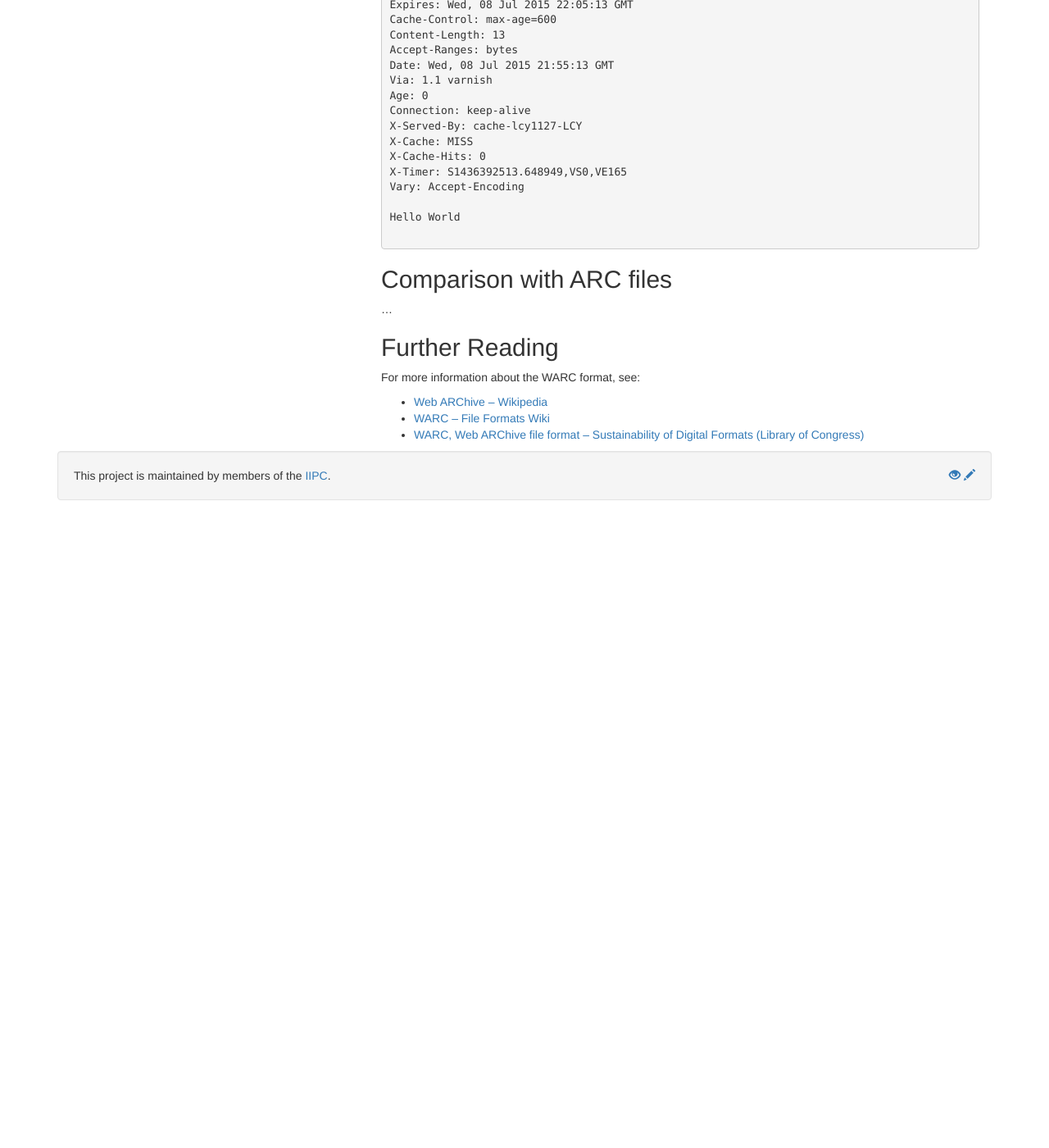
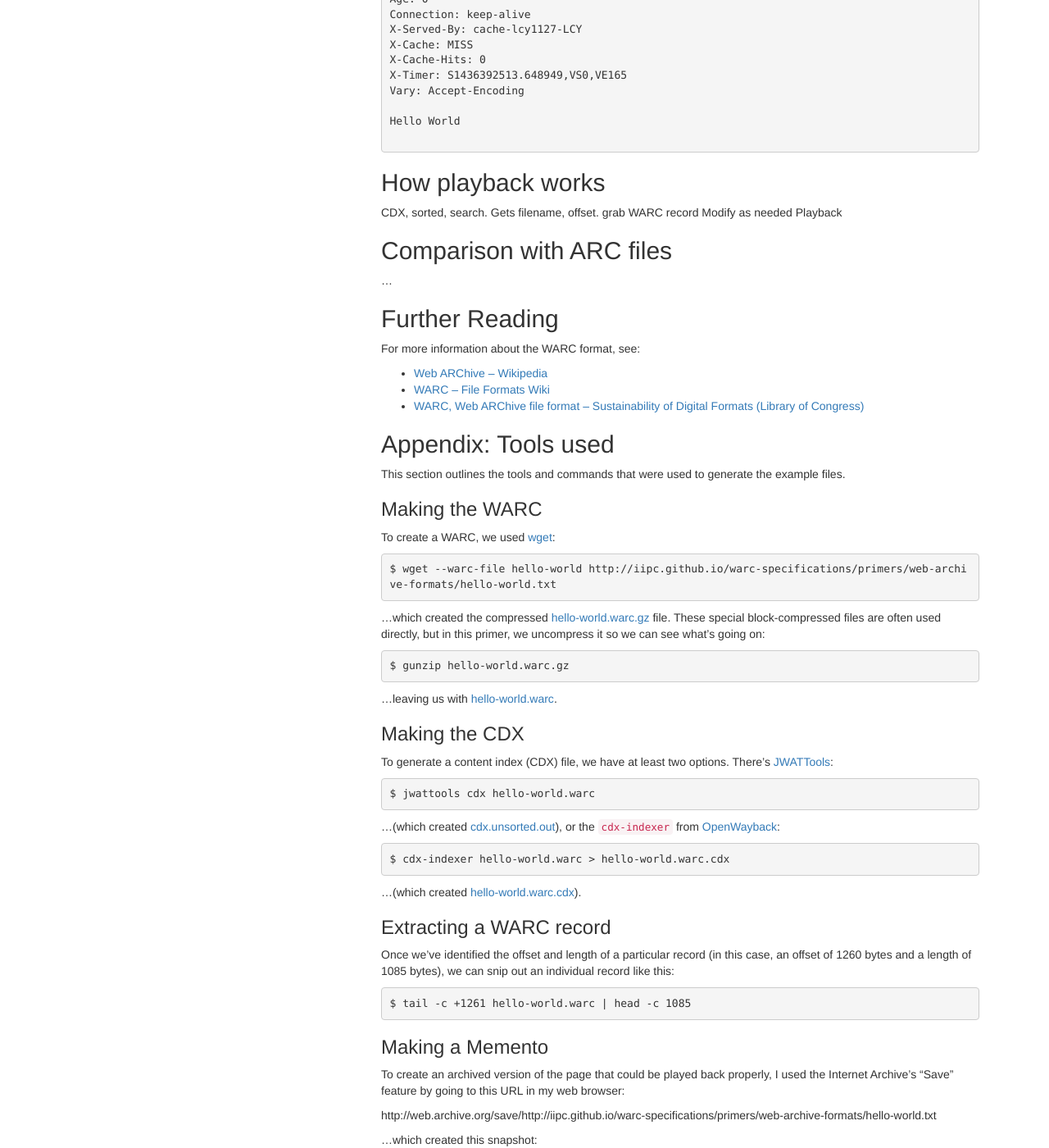
Before and after one commit to iipc/warc-specifications, a Jekyll site: the page built from primers/web-archive-formats/index.md, in a window 1280 px wide and 1400 px high, scrolled down 1196 px. Shown: the whole window at 82% size. Built offline with Jekyll 4.4.1, drawn with Linux system fonts in a browser that asks for light colours; nearby versions of some CDN libraries; before the commit the page ends 1826 px from its top, so only the background shows below that; some of the changed text lies outside the part shown.

Commit message:
Added CDX format from IA.

````diff
--- a/_includes/_issues.md
+++ b/_includes/_issues.md
@@ -1,3 +1,4 @@
+{% if page.type == "strand" %}
   <div class="panel panel-default" id="issues_panel">
     <div class="panel-heading">
       <h3 class="panel-title nocount">
@@ -5,6 +6,7 @@
       </h3>
     </div>
     <div class="panel-body">
+}
 
 <script src="https://ajax.googleapis.com/ajax/libs/jquery/1.11.2/jquery.min.js"></script>
 <div id="github-issues-widget"></div>
@@ -58,3 +60,4 @@
 };
 GithubIssuesWidget.go();
 </script>
+{% endif %}
--- a/primers/web-archive-formats/index.md
+++ b/primers/web-archive-formats/index.md
@@ -28,8 +23,8 @@
 WARC-Type: resource
 ~~~
 
-Building a content index (CDX) file
------------------------------------
+Finding individual records
+--------------------------
 
     $ jwattools cdx hello-world.warc
 
@@ -78,6 +73,14 @@
 
 ~~~
 
+How playback works
+------------------
+
+CDX, sorted, search. Gets filename, offset.
+grab WARC record
+Modify as needed
+Playback
+
 Comparison with ARC files
 -------------------------
 
@@ -90,3 +93,87 @@
 * [Web ARChive -- Wikipedia](http://en.wikipedia.org/wiki/Web_ARChive)
 * [WARC -- File Formats Wiki](http://fileformats.archiveteam.org/wiki/WARC)
 * [WARC, Web ARChive file format -- Sustainability of Digital Formats (Library of Congress)](http://www.digitalpreservation.gov/formats/fdd/fdd000236.shtml)
+
+
+Appendix: Tools used
+--------------------
+
+This section outlines the tools and commands that were used to generate the example files.
+
+### Making the WARC ###
+
+To create a WARC, we used [wget](http://www.gnu.org/software/wget/):
+
+    $ wget --warc-file hello-world http://iipc.github.io/warc-specifications/primers/web-archive-formats/hello-world.txt
+
+...which created the compressed [hello-world.warc.gz](./hello-world.warc.gz) file. These special block-compressed files are often used directly, but in this primer, we uncompress it so we can see what's going on:
+
+    $ gunzip hello-world.warc.gz
+
+...leaving us with [hello-world.warc](./hello-world.warc).
+
+### Making the CDX ###
+
+To generate a content index (CDX) file, we have at least two options. There's [JWATTools](https://sbforge.org/display/JWAT/JWAT-Tools):
+
+    $ jwattools cdx hello-world.warc
+
+...(which created [cdx.unsorted.out](./cdx.unsorted.out)), or the ```cdx-indexer``` from [OpenWayback](https://github.com/iipc/openwayback):
+
+    $ cdx-indexer hello-world.warc > hello-world.warc.cdx
+
+...(which created [hello-world.warc.cdx](./hello-world.warc.cdx)).
+
+### Extracting a WARC record ###
+
+Once we've identified the offset and length of a particular record (in this case, an offset of 1260 bytes and a length of 1085 bytes), we can snip out an individual record like this:
+
+    $ tail -c +1261 hello-world.warc | head -c 1085
+
+
+### Making a Memento ###
+
+To create an archived version of the page that could be played back properly, I used the Internet Archive's "Save" feature by going to this URL in my web browser:
+
+http://web.archive.org/save/http://iipc.github.io/warc-specifications/primers/web-archive-formats/hello-world.txt
+
+...which created this snapshot:
+
+http://web.archive.org/web/20150709104019/http://iipc.github.io/warc-specifications/primers/web-archive-formats/hello-world.txt
+
+From here, we can use ```wget``` to look at what gets played back:
+
+    $ wget --server-response http://web.archive.org/web/20150709104019/http://iipc.github.io/warc-specifications/primers/web-archive-formats/hello-world.txt
+
+...giving:
+
+~~~
+  HTTP/1.0 200 OK
+  Server: Tengine/2.1.0
+  Date: Thu, 09 Jul 2015 10:41:38 GMT
+  Content-Type: text/plain;charset=utf-8
+  Content-Length: 13
+  Set-Cookie: wayback_server=19; Domain=archive.org; Path=/; Expires=Sat, 08-Aug-15 10:41:38 GMT;
+  Memento-Datetime: Thu, 09 Jul 2015 10:40:19 GMT
+  Link: <http://iipc.github.io/warc-specifications/primers/web-archive-formats/hello-world.txt>; rel="original", <http://web.archive.org/web/timemap/link/http://iipc.github.io/warc-specifications/primers/web-archive-formats/hello-world.txt>; rel="timemap"; type="application/link-format", <http://web.archive.org/web/http://iipc.github.io/warc-specifications/primers/web-archive-formats/hello-world.txt>; rel="timegate", <http://web.archive.org/web/20150709104019/http://iipc.github.io/warc-specifications/primers/web-archive-formats/hello-world.txt>; rel="first last memento"; datetime="Thu, 09 Jul 2015 10:40:19 GMT"
+  X-Archive-Orig-x-cache-hits: 0
+  X-Archive-Orig-x-served-by: cache-sjc3122-SJC
+  X-Archive-Orig-cache-control: max-age=600
+  X-Archive-Orig-content-type: text/plain; charset=utf-8
+  X-Archive-Orig-server: GitHub.com
+  X-Archive-Orig-age: 0
+  X-Archive-Orig-x-timer: S1436438419.302921,VS0,VE141
+  X-Archive-Orig-access-control-allow-origin: *
+  X-Archive-Orig-last-modified: Wed, 08 Jul 2015 22:33:03 GMT
+  X-Archive-Orig-expires: Thu, 09 Jul 2015 10:50:19 GMT
+  X-Archive-Orig-accept-ranges: bytes
+  X-Archive-Orig-vary: Accept-Encoding
+  X-Archive-Orig-connection: close
+  X-Archive-Orig-date: Thu, 09 Jul 2015 10:40:19 GMT
+  X-Archive-Orig-via: 1.1 varnish
+  X-Archive-Orig-content-length: 13
+  X-Archive-Orig-x-cache: MISS
+  X-Archive-Wayback-Perf: {"IndexLoad":359,"IndexQueryTotal":359,"RobotsFetchTotal":1,"RobotsRedis":1,"RobotsTotal":1,"Total":371,"WArcResource":10}
+  X-Archive-Playback: 1
+  X-Page-Cache: MISS
+~~~
````
Also changed, not shown: other parts of primers/web-archive-formats/index.md (+0 -5 lines), specifications/cdx-format/index.md (renamed from specifications/cdx-format.md, +5 -2 lines).
